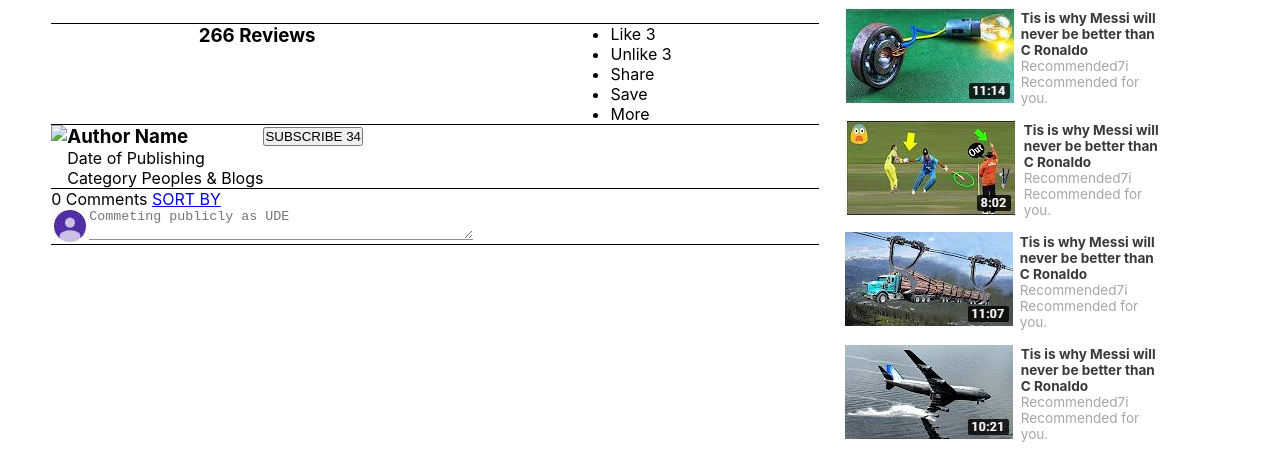
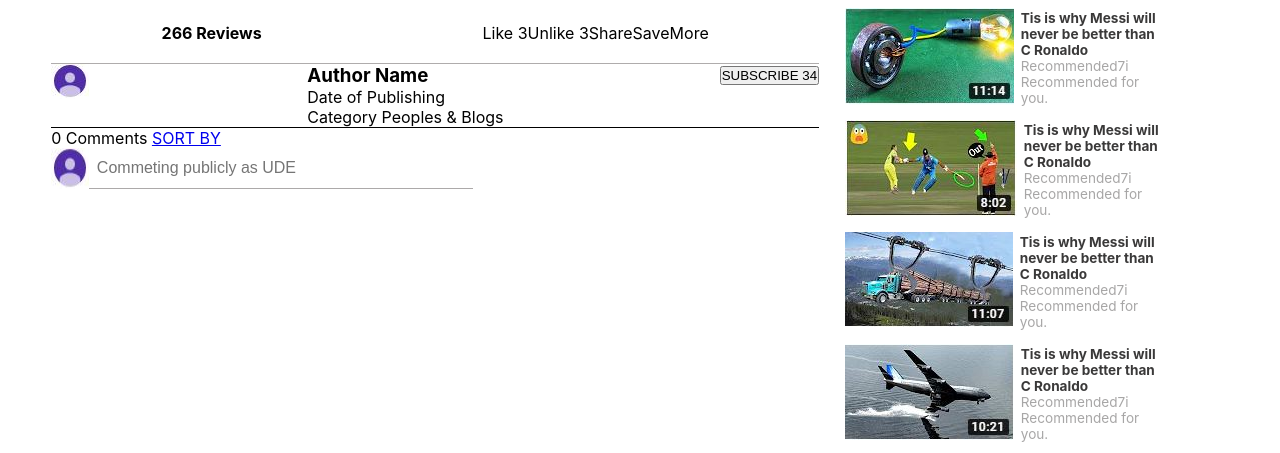
Before and after one commit to xarrijorge/yoututbe_frontend, a plain HTML site: page index.html in a window 1280 px wide. Shown: the part 622-1075 px from the top of the page. Drawn offline with Linux system fonts and the light colour scheme; some icons are missing.

Commit message:
Added the comment section layout

```diff
--- a/index.css
+++ b/index.css
@@ -177,24 +177,50 @@ font-size:1vw; margin-bottom: 5px; }
   width: 60%; */
   display: flex;
   justify-content: space-around;
-  border-bottom:solid 1px;
-  border-top:solid 1px;
+  border-bottom:solid 1px #afacac;
+  height: 40px;
+}
+.video-stats ul {
+  list-style: none;
+  display: flex;
+  flex-direction: row;
+  justify-content: space-between;
+}
+.left-reviews{
+  text-align: left;
 }
 
 .video-author{
   display: flex;
+  justify-content: space-between;
   border-bottom:solid 1px;
 }
 
 .video-comments{
-  border-bottom:solid 1px;
+  /* border-bottom:solid 1px; */
 }
 .video-comments .video-comments-form{
   display: flex;
   /* border:solid 1px; */
 }
-.video-comments textarea{
-  width: 100%;
+.video-comments #comments-by{
+  line-height: 40px;
+  width: 89vw;
   border-style: none;
-  border-bottom: solid 1px  #909090;;
+  border-bottom: solid 1px  #aca9a9;
 }
+#comments-by:active{
+  border-bottom: solid 1px  #363535;
+  border-style: none;
+}
+.author_avatar{
+  width: 40px;
+  height: 40px;
+  border-radius: 22px;
+ }
+ .video-comments-form{
+  width: auto;
+  height: auto;
+  /* border: solid 1px; */
+
+ }
--- a/index.html
+++ b/index.html
@@ -33,7 +33,7 @@
       <h3 class="video-title">One Piece - New Haki Revealed</h3>
         <div class="comment-stats-section">
             <div class="video-stats">
-                <div class="left-reviews"> <h3>266 Reviews</h3></div>
+                <h4>266 Reviews</h4>
                 <div class="right-stats">
                       <ul>
                           <li> Like 3</li>
@@ -45,7 +45,7 @@
                 </div>
             </div>
             <div class="video-author">
-               <div class="author_avatar"> <img src="author_avatar" ></div>
+               <div class="author_avatar"> <img src="images/user_img.JPG" ></div>
                <div class="author_name">
                     <h3>Author Name</h3>
                     <p>Date of Publishing</p>
@@ -60,7 +60,7 @@
               <div class="video-comments-form">
                   <img src="images/user_img.JPG" alt="comments-by">
                   <form>
-                      <textarea id ="comments-by" placeholder="Commeting publicly as UDE"></textarea>
+                      <input type="text" autocomplete="off" id ="comments-by" placeholder="Commeting publicly as UDE">
                   </form>
               </div>
 
```
